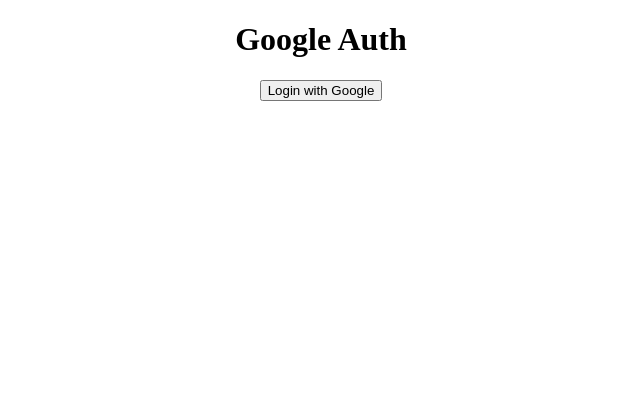
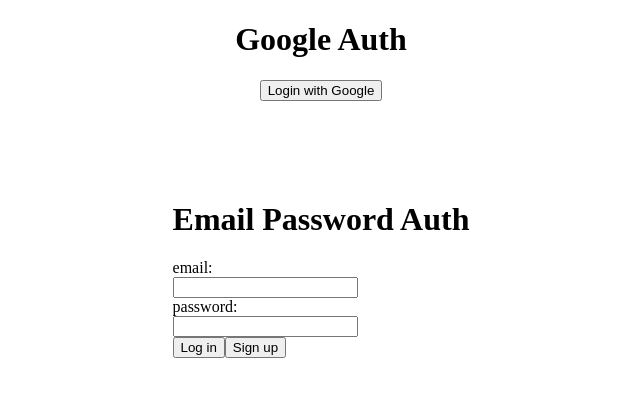
Before and after one commit to timowang1991/adding-firebase-auth-to-backend-and-frontend, a React (Create React App) app in the folder frontend/: page / in a window 1280 px wide. Shown: the top 396 px of the page, without its empty margins (319-959 px from the left). Built offline with nearby package versions, Linux system fonts and the light colour scheme; no server answers.

Commit message:
sign up/in with email password

```diff
--- a/frontend/src/App.js
+++ b/frontend/src/App.js
@@ -4,9 +4,13 @@
     signInWithPopup,
     onAuthStateChanged,
     getIdToken,
-  GoogleAuthProvider
+    GoogleAuthProvider,
+    signOut
 } from 'firebase/auth';
-import { useState, useEffect } from 'react';
+import {
+    useState,
+    useEffect
+} from 'react';
 import ListOfTodo from './components/ListOfTodo';
 
 const auth = getAuth();
@@ -27,6 +31,10 @@
                     console.log('idToken--', idToken);
                     setToken(idToken);
                 })
+            } else {
+                window.localStorage.setItem('auth', false);
+                setToken('');
+                setGAuth(false);
             }
         });
     }, []);
@@ -37,19 +45,29 @@
             if (result) {
                 setGAuth(true);
                 window.localStorage.setItem('auth', true);
+            } else {
+                window.localStorage.setItem('auth', false);
+                setToken('');
+                setGAuth(false);
             }
         }).catch((error) => {
             console.log('-- error', error);
+            window.localStorage.setItem('auth', false);
+            setToken('');
+            setGAuth(false);
         })
     }
 
     return (
-    <div className="App">
-      <h1>Google Auth</h1>
+        <div className = "App" >
+            <h1> Google Auth </h1>
             { gAuth ?
+                <div>
                     <ListOfTodo token={token} />
+                    <button onClick={() => { signOut(auth); }}>Log out</button>
+                </div>
                 :
-        <button onClick={loginWithGoogle}>Login with Google</button>
+                <button onClick={loginWithGoogle}>Login with Google </button>
             }
         </div>
     );
--- /dev/null
+++ b/frontend/src/EmailPasswordAuth.js
@@ -0,0 +1,77 @@
+import {
+    getAuth,
+    createUserWithEmailAndPassword,
+    signInWithEmailAndPassword,
+    onAuthStateChanged,
+    signOut
+} from 'firebase/auth';
+
+import { useEffect, useState } from 'react';
+
+const auth = getAuth();
+
+export default function EmailPasswordAuth() {
+    const [eAuth, setEAuth] = useState();
+
+    useEffect(() => {
+        onAuthStateChanged(auth, (result) => {
+            console.log('ep onAuthStateChanged---', result);
+            if (result) {
+                setEAuth(true);
+            } else {
+                setEAuth(false);
+            }
+        });
+    }, [])
+
+    const signup = () => {
+        const email = document.getElementById('email').value;
+        const password = document.getElementById('password').value;
+        console.log('email----', email);
+        console.log('password----', password);
+        createUserWithEmailAndPassword(auth, email, password)
+            .then((result) => {
+                console.log('createUserWithEmailAndPassword result---', result);
+                setEAuth(true);
+            })
+            .catch((error) => {
+                console.log('createUserWithEmailAndPassword error---', error);
+                setEAuth(false);
+            });
+    };
+
+    const signin = () => {
+        const email = document.getElementById('email').value;
+        const password = document.getElementById('password').value;
+        signInWithEmailAndPassword(auth, email, password)
+            .then((result) => {
+                console.log('signInWithEmailAndPassword result---', result);
+                setEAuth(true);
+            })
+            .catch((error) => {
+                console.log('signInWithEmailAndPassword error---', error);
+                setEAuth(false);
+            });
+    }
+
+    const inputFields = (
+        <div>
+            email: <input id="email" type="text" style={{ display: 'block' }} />
+            password: <input id="password" type="password" style={{ display: 'block' }} />
+            <button onClick={signin}>Log in</button>
+            <button onClick={signup}>Sign up</button>
+        </div>
+    );
+    return (
+        <div style={{ margin: '100px auto', 'inline-size': 'fit-content' }}>
+            <h1>Email Password Auth</h1>
+            { eAuth ?
+                <div>signed in
+                    <div><button onClick={() => { signOut(auth); }}>Log out</button></div>
+                </div>
+                :
+                inputFields
+            }
+        </div>
+    );
+}
--- a/frontend/src/index.js
+++ b/frontend/src/index.js
@@ -2,10 +2,12 @@
 import ReactDOM from 'react-dom';
 import './config/firebase-config';
 import App from './App';
+import EmailPasswordAuth from './EmailPasswordAuth';
 
 ReactDOM.render(
   <React.StrictMode>
     <App />
+    <EmailPasswordAuth />
   </React.StrictMode>,
   document.getElementById('root')
 );
```
Also changed, not shown: 2 other files (tests, documents, lock files or other folders). Lines whose indentation alone changed are shown as unchanged.
